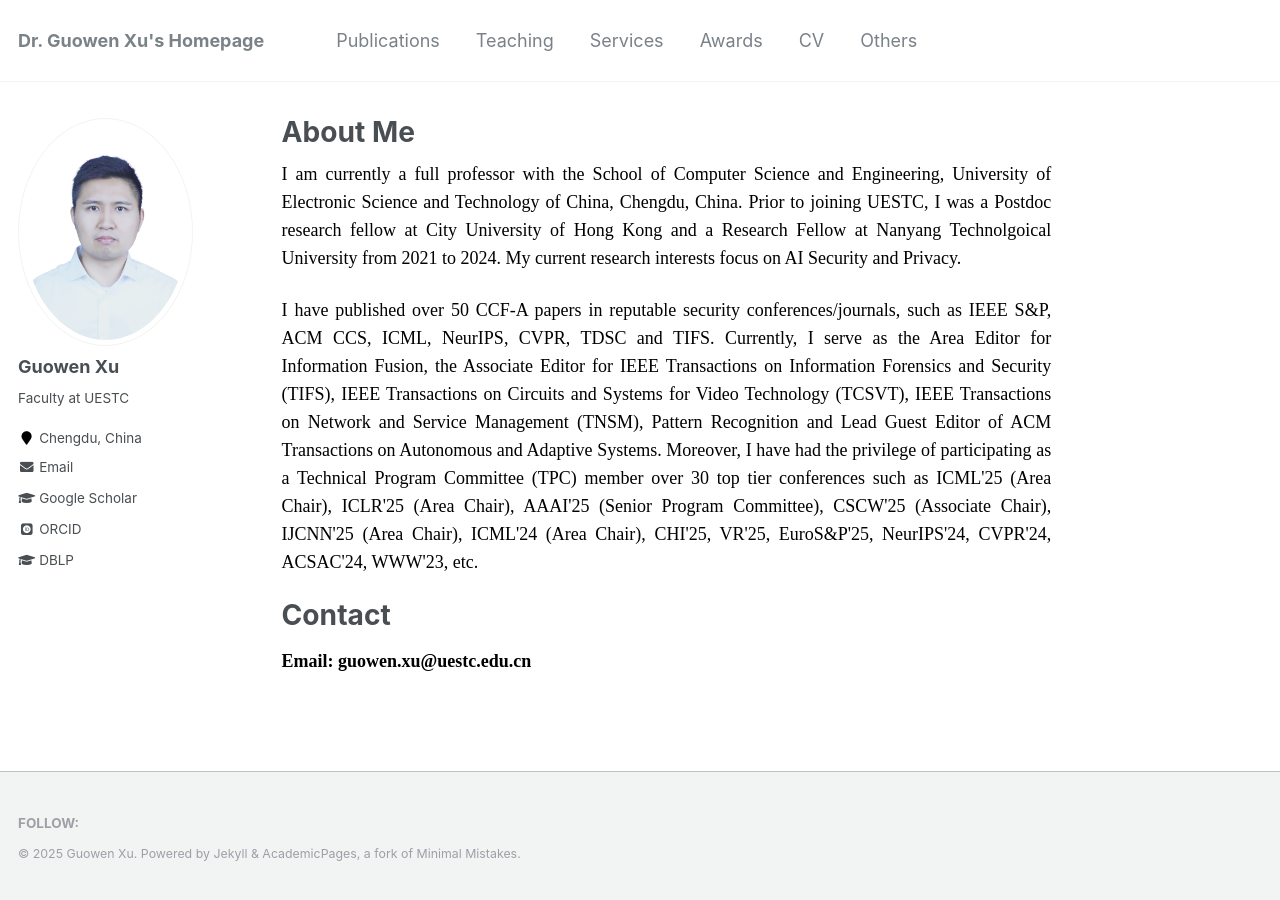
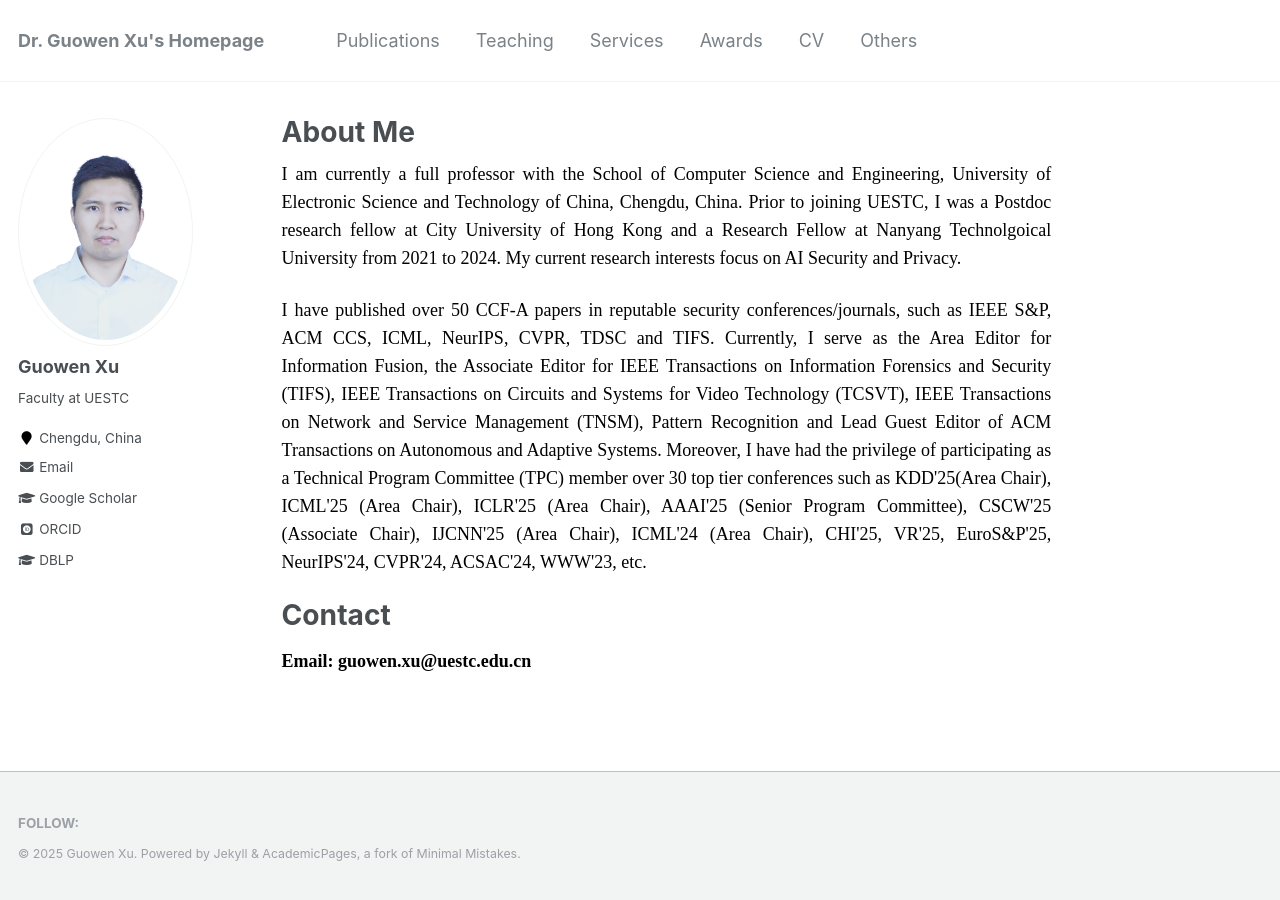
Before and after one commit to Guowen-xu/guowen-xu.github.io, a Jekyll site: the page built from _pages/about.md, in a window 1280 px wide. Built offline with Jekyll 4.4.1, drawn with Linux system fonts in a browser that asks for light colours; some web fonts are replaced.

Commit message:
Update about.md

```diff
--- a/_pages/about.md
+++ b/_pages/about.md
@@ -10,7 +10,7 @@ redirect_from:
 
 <p align="justify">  <font face="Times New Roman" color=black size=4> I am currently a full professor with the School of Computer Science and Engineering, University of Electronic Science and Technology of China, Chengdu, China. Prior to joining UESTC, I was a Postdoc research fellow at City University of Hong Kong and a  Research  Fellow at Nanyang Technolgoical University from 2021 to 2024. My current research interests focus on  AI Security and Privacy. </font> </p>
 
-<p align="justify"> <font face="Times New Roman" color=black size=4> I have published over 50 CCF-A papers in reputable security conferences/journals, such as IEEE S&P, ACM CCS, ICML, NeurIPS, CVPR, TDSC and TIFS. Currently, I serve as the Area Editor for Information Fusion, the Associate Editor for IEEE Transactions on Information Forensics and Security (TIFS), IEEE Transactions on Circuits and Systems for Video Technology (TCSVT), IEEE Transactions on Network and Service Management (TNSM), Pattern Recognition and Lead Guest Editor of ACM Transactions on Autonomous and Adaptive Systems. Moreover, I have had the privilege of participating as a Technical Program Committee (TPC) member over 30 top tier conferences such as ICML'25 (Area Chair), ICLR'25 (Area Chair), AAAI'25 (Senior Program Committee), CSCW'25 (Associate Chair), IJCNN'25 (Area Chair), ICML'24 (Area Chair), CHI'25, VR'25, EuroS&P'25, NeurIPS'24, CVPR'24, ACSAC'24, WWW'23, etc.</font> </p>
+<p align="justify"> <font face="Times New Roman" color=black size=4> I have published over 50 CCF-A papers in reputable security conferences/journals, such as IEEE S&P, ACM CCS, ICML, NeurIPS, CVPR, TDSC and TIFS. Currently, I serve as the Area Editor for Information Fusion, the Associate Editor for IEEE Transactions on Information Forensics and Security (TIFS), IEEE Transactions on Circuits and Systems for Video Technology (TCSVT), IEEE Transactions on Network and Service Management (TNSM), Pattern Recognition and Lead Guest Editor of ACM Transactions on Autonomous and Adaptive Systems. Moreover, I have had the privilege of participating as a Technical Program Committee (TPC) member over 30 top tier conferences such as KDD'25(Area Chair), ICML'25 (Area Chair), ICLR'25 (Area Chair), AAAI'25 (Senior Program Committee), CSCW'25 (Associate Chair), IJCNN'25 (Area Chair), ICML'24 (Area Chair), CHI'25, VR'25, EuroS&P'25, NeurIPS'24, CVPR'24, ACSAC'24, WWW'23, etc.</font> </p>
 
 
 
```
